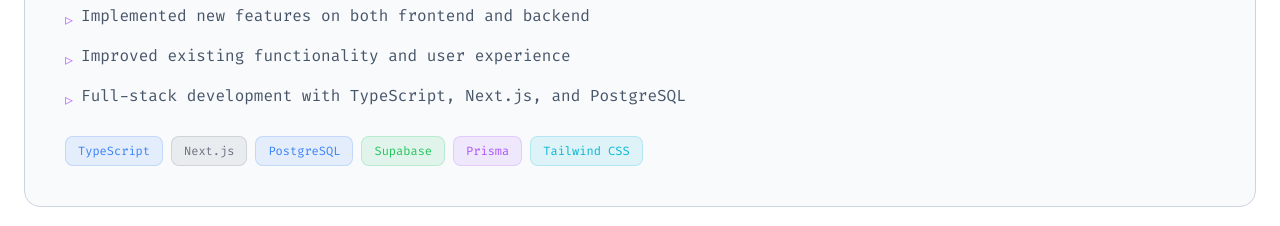
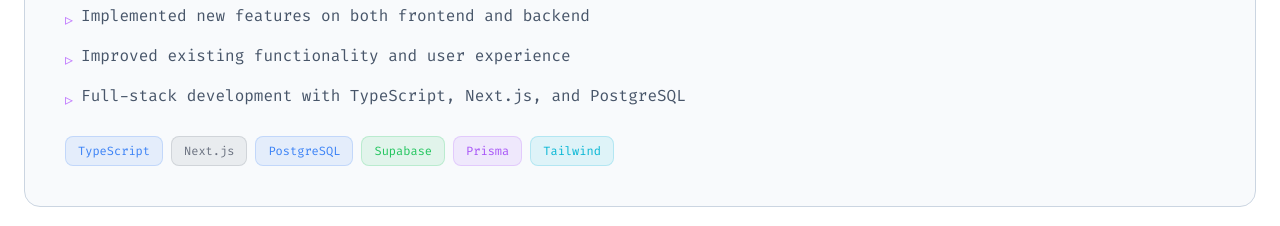
Before and after one commit to chvlpont/portfolio-ph, a Next.js app: page / in a window 1280 px wide. Shown: the part 4620-4846 px from the top of the page. Built offline with nearby package versions, Linux system fonts and the light colour scheme.

Commit message:
remove css from tailwind

```diff
--- a/app/page.tsx
+++ b/app/page.tsx
@@ -249,7 +249,7 @@
         { label: "PostgreSQL", color: "#3b82f6" },
         { label: "Supabase", color: "#22c55e" },
         { label: "Prisma", color: "#a855f7" },
-        { label: "Tailwind CSS", color: "#06b6d4" },
+        { label: "Tailwind", color: "#06b6d4" },
       ],
     },
     {
```
